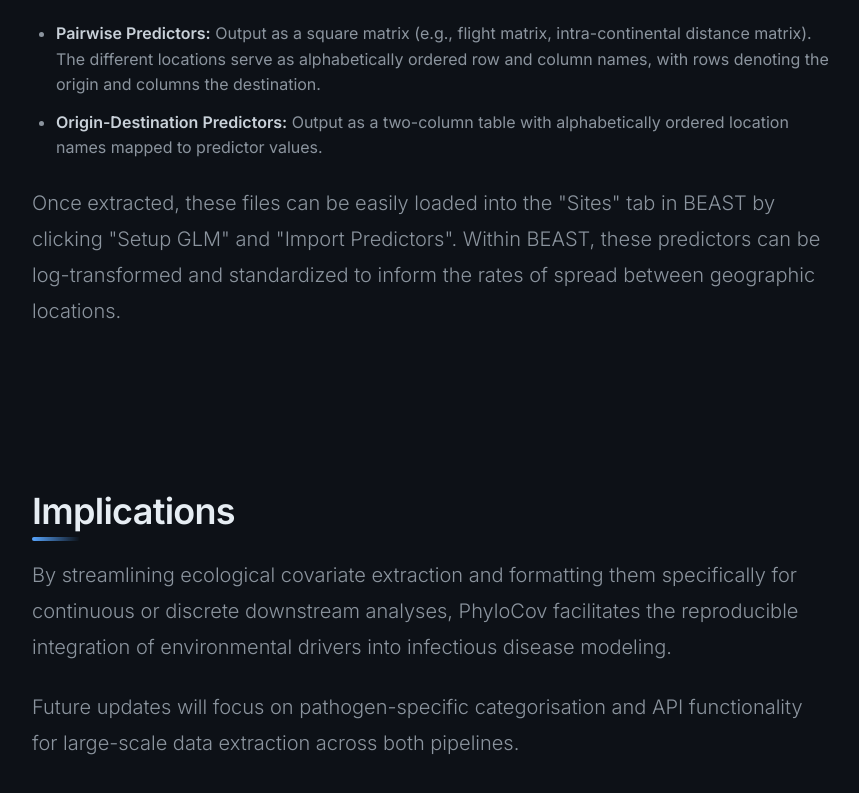
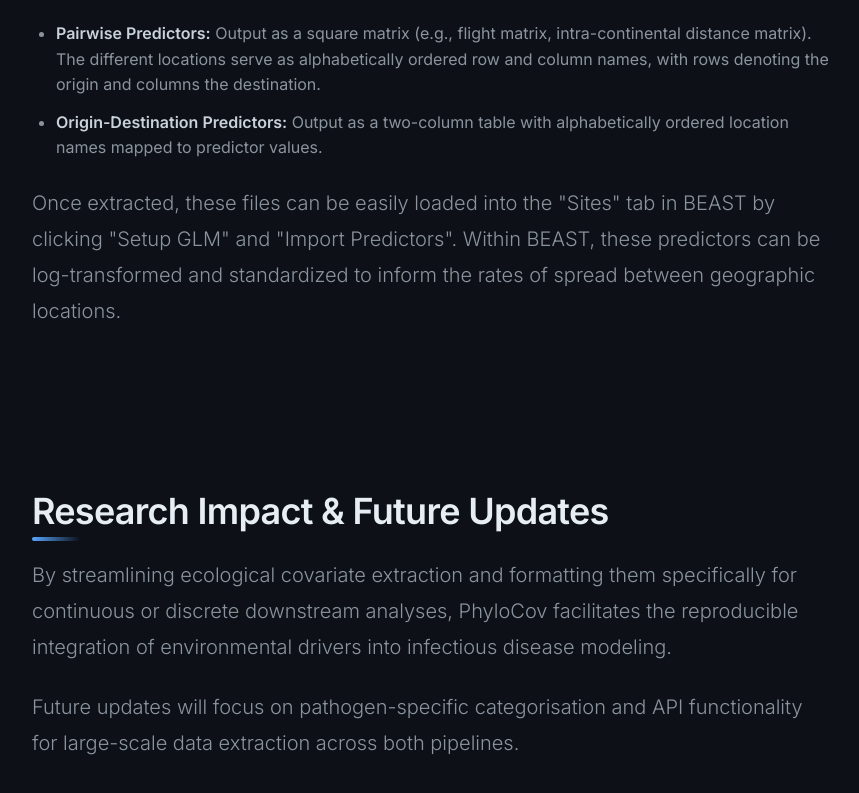
Before and after one commit to graeme-dor/PhyloCov-Explorer, a website built with Vite: page index.html in a window 1280 px wide. Shown: the part 2756-3549 px from the top of the page, without its empty margins (208-1067 px from the left). Built offline with nearby package versions, Linux system fonts and the light colour scheme.

Commit message:
Rename Implications to Research Impact

```diff
--- a/index.html
+++ b/index.html
@@ -98,7 +98,7 @@
       <!-- Section 4: Implications -->
       <section class="content-section text-content fade-in-section" style="margin-bottom: 5rem;">
         <div class="container">
-          <h2>Implications</h2>
+          <h2>Research Impact & Future Updates</h2>
           <p>By streamlining ecological covariate extraction and formatting them specifically for continuous or discrete downstream analyses, PhyloCov facilitates the reproducible integration of environmental drivers into infectious disease modeling.</p>
           <p>Future updates will focus on pathogen-specific categorisation and API functionality for large-scale data extraction across both pipelines.</p>
         </div>
```
